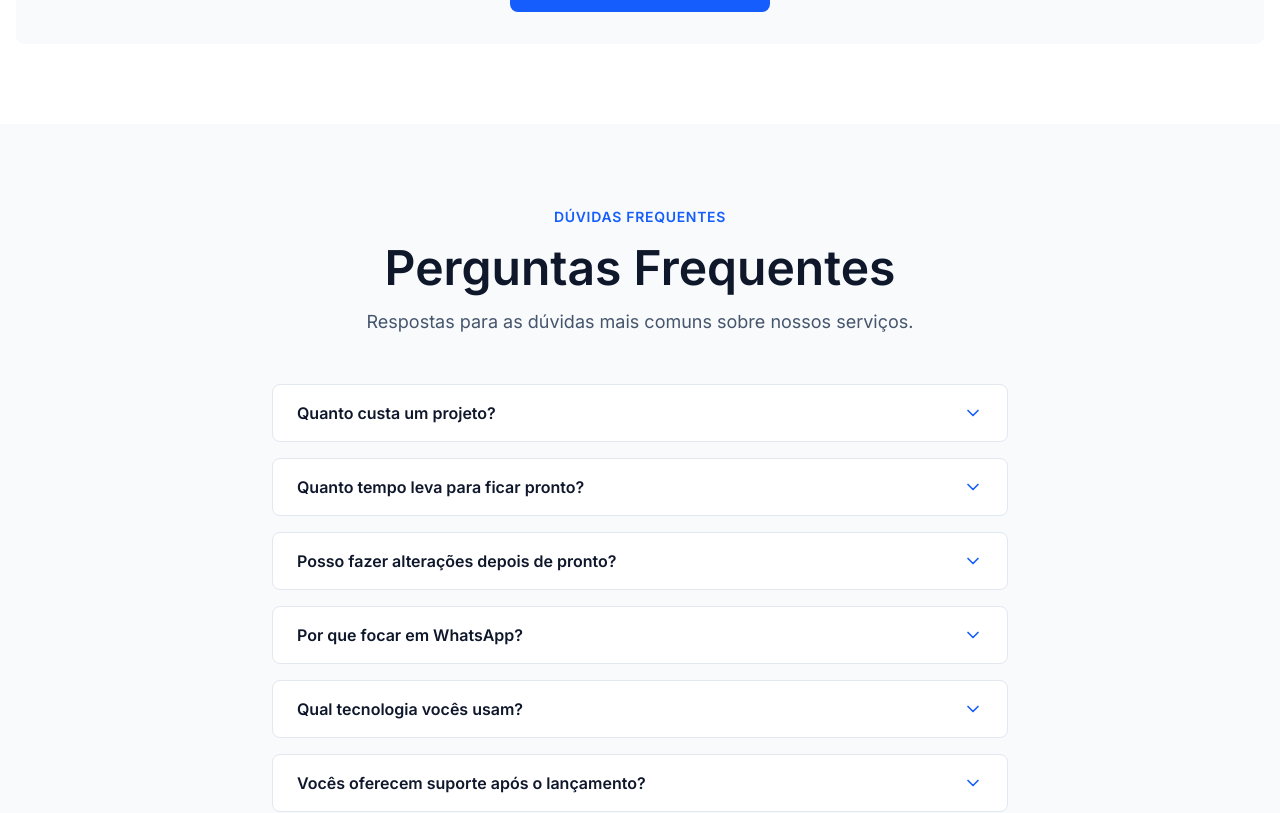
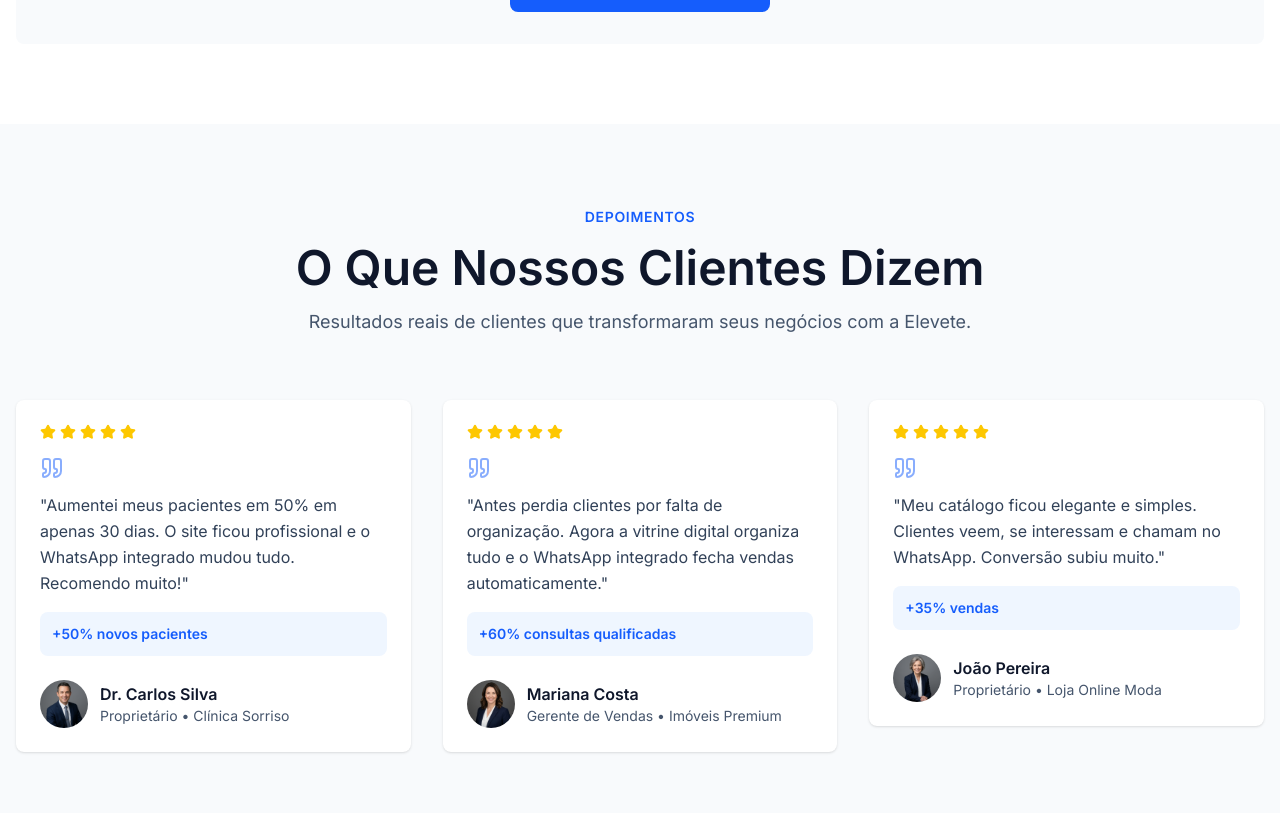
Before and after one commit to Hunter1805/site-portifolio, a React (Vite) app: page / in a window 1280 px wide. Shown: the part 7181-7994 px from the top of the page. Built offline with nearby package versions, Linux system fonts and the light colour scheme.

Commit message:
feat: adicionar seção de depoimentos

```diff
--- a/src/App.tsx
+++ b/src/App.tsx
@@ -12,6 +12,7 @@ import Services from './components/Services';
 import Process from './components/Process';
 import Cta from './components/Cta';
 import ExampleProjects from './components/ExampleProjects';
+import Testimonials from './components/Testimonials';
 import FAQ from './components/FAQ';
 import Contact from './components/Contact';
 import Footer from './components/Footer';
@@ -30,6 +31,7 @@ export default function App() {
         <Process />
         <Cta />
         <ExampleProjects />
+        <Testimonials />
         <FAQ />
         <Contact />
       </main>
--- /dev/null
+++ b/src/components/Testimonials.tsx
@@ -0,0 +1,156 @@
+import React, { useEffect, useRef, useState } from 'react';
+import { Star, Quote } from 'lucide-react';
+
+interface Testimonial {
+  id: string;
+  name: string;
+  role: string;
+  company: string;
+  content: string;
+  result: string;
+  avatar: string;
+  rating: number;
+}
+
+const testimonials: Testimonial[] = [
+  {
+    id: '1',
+    name: 'Dr. Carlos Silva',
+    role: 'Proprietário',
+    company: 'Clínica Sorriso',
+    content: 'Aumentei meus pacientes em 50% em apenas 30 dias. O site ficou profissional e o WhatsApp integrado mudou tudo. Recomendo muito!',
+    result: '+50% novos pacientes',
+    avatar: '/avatars/avatar1.png',
+    rating: 5
+  },
+  {
+    id: '2',
+    name: 'Mariana Costa',
+    role: 'Gerente de Vendas',
+    company: 'Imóveis Premium',
+    content: 'Antes perdia clientes por falta de organização. Agora a vitrine digital organiza tudo e o WhatsApp integrado fecha vendas automaticamente.',
+    result: '+60% consultas qualificadas',
+    avatar: '/avatars/avatar2.png',
+    rating: 5
+  },
+  {
+    id: '3',
+    name: 'João Pereira',
+    role: 'Proprietário',
+    company: 'Loja Online Moda',
+    content: 'Meu catálogo ficou elegante e simples. Clientes veem, se interessam e chamam no WhatsApp. Conversão subiu muito.',
+    result: '+35% vendas',
+    avatar: '/avatars/avatar3.png',
+    rating: 5
+  }
+];
+
+export default function Testimonials() {
+  const [visibleItems, setVisibleItems] = useState<Set<string>>(new Set());
+  const refs = useRef<Map<string, HTMLDivElement>>(new Map());
+
+  useEffect(() => {
+    const observer = new IntersectionObserver(
+      (entries) => {
+        entries.forEach((entry) => {
+          if (entry.isIntersecting) {
+            const id = entry.target.getAttribute('data-id');
+            if (id) {
+              setVisibleItems((prev) => new Set(prev).add(id));
+            }
+          }
+        });
+      },
+      { threshold: 0.1 }
+    );
+
+    refs.current.forEach((ref) => observer.observe(ref));
+
+    return () => observer.disconnect();
+  }, []);
+
+  return (
+    <section className="py-20 bg-slate-50">
+      <div className="container max-w-7xl mx-auto px-4">
+        {/* Header */}
+        <div className="mb-16 text-center">
+          <div className="inline-block mb-4">
+            <span className="text-sm font-semibold text-blue-600 tracking-wider">
+              DEPOIMENTOS
+            </span>
+          </div>
+          <h2 className="text-4xl md:text-5xl font-bold text-slate-900 mb-4">
+            O Que Nossos Clientes Dizem
+          </h2>
+          <p className="text-lg text-slate-600 max-w-2xl mx-auto">
+            Resultados reais de clientes que transformaram seus negócios com a Elevete.
+          </p>
+        </div>
+
+        {/* Testimonials Grid */}
+        <div className="grid md:grid-cols-3 gap-8">
+          {testimonials.map((testimonial, index) => (
+            <div
+              key={testimonial.id}
+              ref={(el) => {
+                if (el) refs.current.set(testimonial.id, el);
+              }}
+              data-id={testimonial.id}
+              className={`group transition-all duration-700 transform ${
+                visibleItems.has(testimonial.id)
+                  ? 'opacity-100 translate-y-0'
+                  : 'opacity-0 translate-y-8'
+              }`}
+              style={{
+                transitionDelay: `${index * 100}ms`
+              }}
+            >
+              {/* Card */}
+              <div className="bg-white rounded-lg p-6 shadow-sm hover:shadow-md transition-shadow duration-300">
+                {/* Rating */}
+                <div className="flex gap-1 mb-4">
+                  {Array.from({ length: testimonial.rating }).map((_, i) => (
+                    <Star
+                      key={i}
+                      className="w-4 h-4 fill-yellow-400 text-yellow-400"
+                    />
+                  ))}
+                </div>
+
+                {/* Quote Icon */}
+                <Quote className="w-6 h-6 text-blue-600 mb-3 opacity-50" />
+
+                {/* Content */}
+                <p className="text-slate-700 mb-4 leading-relaxed">
+                  "{testimonial.content}"
+                </p>
+
+                {/* Result */}
+                <div className="mb-6 p-3 bg-blue-50 rounded-lg">
+                  <p className="text-sm font-semibold text-blue-600">
+                    {testimonial.result}
+                  </p>
+                </div>
+
+                {/* Author */}
+                <div className="flex items-center gap-3">
+                  <img
+                    src={testimonial.avatar}
+                    alt={testimonial.name}
+                    className="w-12 h-12 rounded-full object-cover"
+                  />
+                  <div>
+                    <p className="font-semibold text-slate-900">{testimonial.name}</p>
+                    <p className="text-sm text-slate-600">
+                      {testimonial.role} • {testimonial.company}
+                    </p>
+                  </div>
+                </div>
+              </div>
+            </div>
+          ))}
+        </div>
+      </div>
+    </section>
+  );
+}
```
